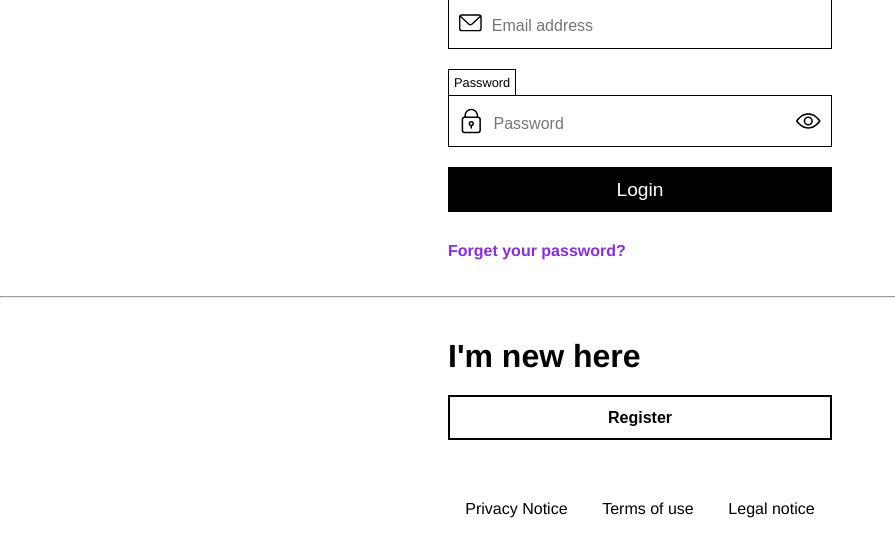
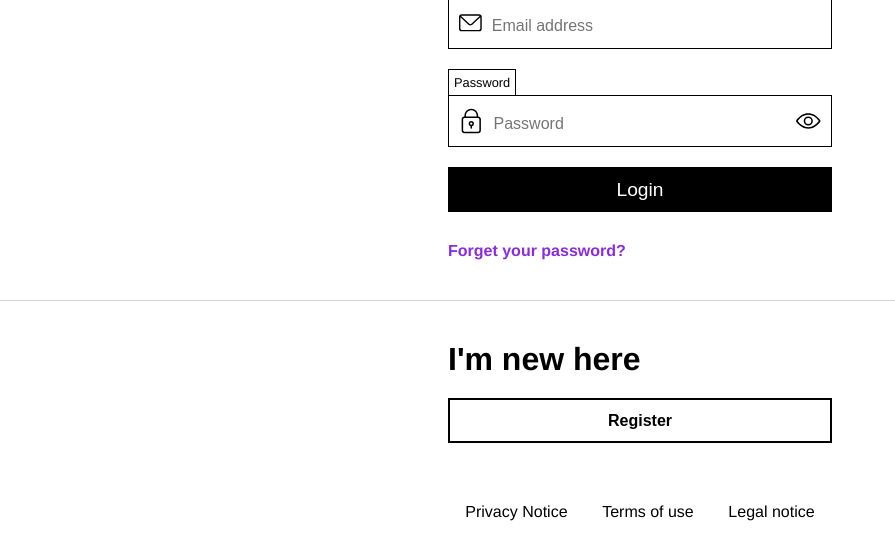
Before and after one commit to Huseyin-Gunaydin/Zalando1, a website: page index.html in a window 1280 px wide. Shown: the part 206-742 px from the top of the page, without its empty margins (0-895 px from the left). Drawn offline with Linux system fonts and the light colour scheme.

Commit message:
letzte commit

```diff
--- a/index.html
+++ b/index.html
@@ -61,9 +61,8 @@
         <a href="#">Forget your password?</a>
       </form>
     </main>
-
-    <br><br><hr/>
-
+    <div class="linie">
+    </div>
     <section>
       <h1>I'm new here</h1>
       <button type="submit">Register</button>
--- a/scss/main.scss
+++ b/scss/main.scss
@@ -152,6 +152,16 @@ color:blueviolet;
 font-weight: 900;
   }
 
+.linie{
+  width: 100%;
+  height: 1px;
+  background-color:rgb(215, 209, 209);
+  margin-top: 40px;
+}
+
+
+
+
   section {
     margin-top: 40px;
     width: 100%;
```
Also changed, not shown: css/style.css, 1 other file.
